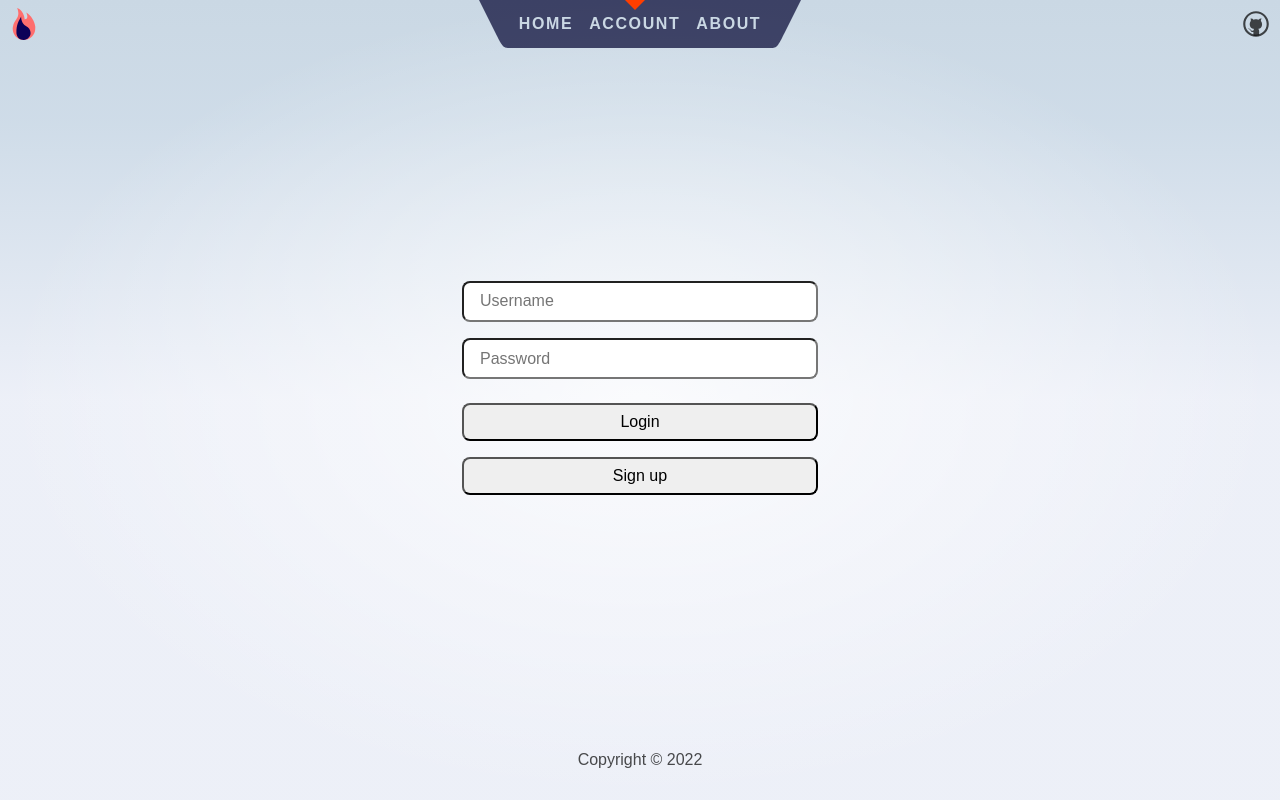
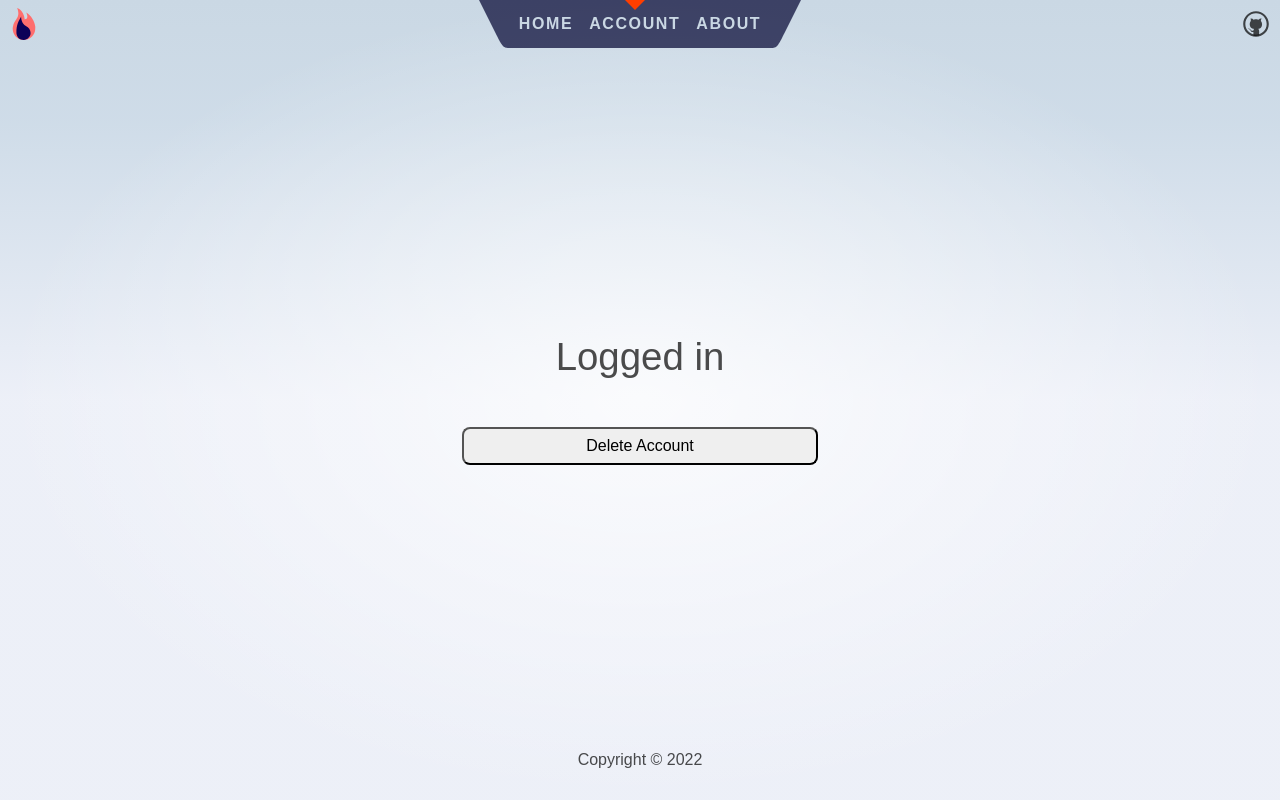
Before and after one commit to cardlet/frontend, a SvelteKit app: page /account in a window 1280 px wide. Built offline with nearby package versions, Linux system fonts and the light colour scheme.

Commit message:
Added Login finvtionr

```diff
--- a/src/lib/util/FetchJson.js
+++ b/src/lib/util/FetchJson.js
@@ -1,5 +1,5 @@
 async function fetchJson(url, options) {
-    return await fetch(url, options)
+    return await fetch("http://localhost:8000" + url, options)
     .then((response) => response.json())
 }
 
--- a/src/routes/account/+page.svelte
+++ b/src/routes/account/+page.svelte
@@ -3,44 +3,91 @@
 	<meta name="description" content="Login/Register" />
 </svelte:head>
 
+{#if !loggedIn}
 <section>
     <input type="text" placeholder="Username" bind:value={username} required>
     <input type="password" placeholder="Password" bind:value={password} required>
     <button id="Login" on:click={onLogin}>Login</button>
     <button id="Signup" on:click={onSignup}>Sign up</button>
 </section>
+{/if}
+
+{#if loggedIn}
+<section>
+    <h1>Logged in</h1>
+    <button on:click={onDelete}>Delete Account</button>
+</section>
+{/if}
 
 <script>
     import fetchJson from "../../lib/util/FetchJson.js"
+    import { onMount } from "svelte"
 
     let username;
     let password;
+
+    let loggedIn;
+
+    onMount(() => {
+        loggedIn = localStorage.getItem("token") != ""
+    })
+
     function onLogin() {
         if (!username || !password) {
             alert("Please fill out all the fields!");
             return;
         }
-        alert("Clicked login btn")
+        fetchJson("/user/login", {
+            method: "POST",
+            body: JSON.stringify(
+                {
+                    name: username,
+                    password: password
+                }
+            )
+        })
+        .then((response) => {
+            localStorage.setItem("token", response.token);
+            console.log (response.token);
+            console.log(JSON.stringify(response));
+
+            if (response.error){
+                alert(response.error);
+                return;
+            }
+
+            window.location.href = "";
+        })
       }
       function onSignup() {
         if (!username || !password) {
             alert("Please fill out all the fields!");
             return;
         }
-        fetchJson("http://localhost:8000/user/register", {
+        fetchJson("/user/register", {
             method: "POST",
             body: JSON.stringify(
                 {
                     name: username,
-                    password: password,
-                    bio: ""
+                    password: password
                 }
             )
         })
-        .then((json) => {
-            alert(JSON.stringify(json));
-
+        .then((response) => {
+            localStorage.setItem("token", response.token);
+            window.location.href = "/";
         })
+      }
+      function onDelete(){
+        fetchJson("/user/delete", {
+            method: "DELETE",
+            headers: {
+                "xxx-access-token": localStorage.getItem("token"),
+            }
+        })
+        .then((response)=> {
+            console.log(JSON.stringify(response));
+        });
       }
 </script>
 
```
